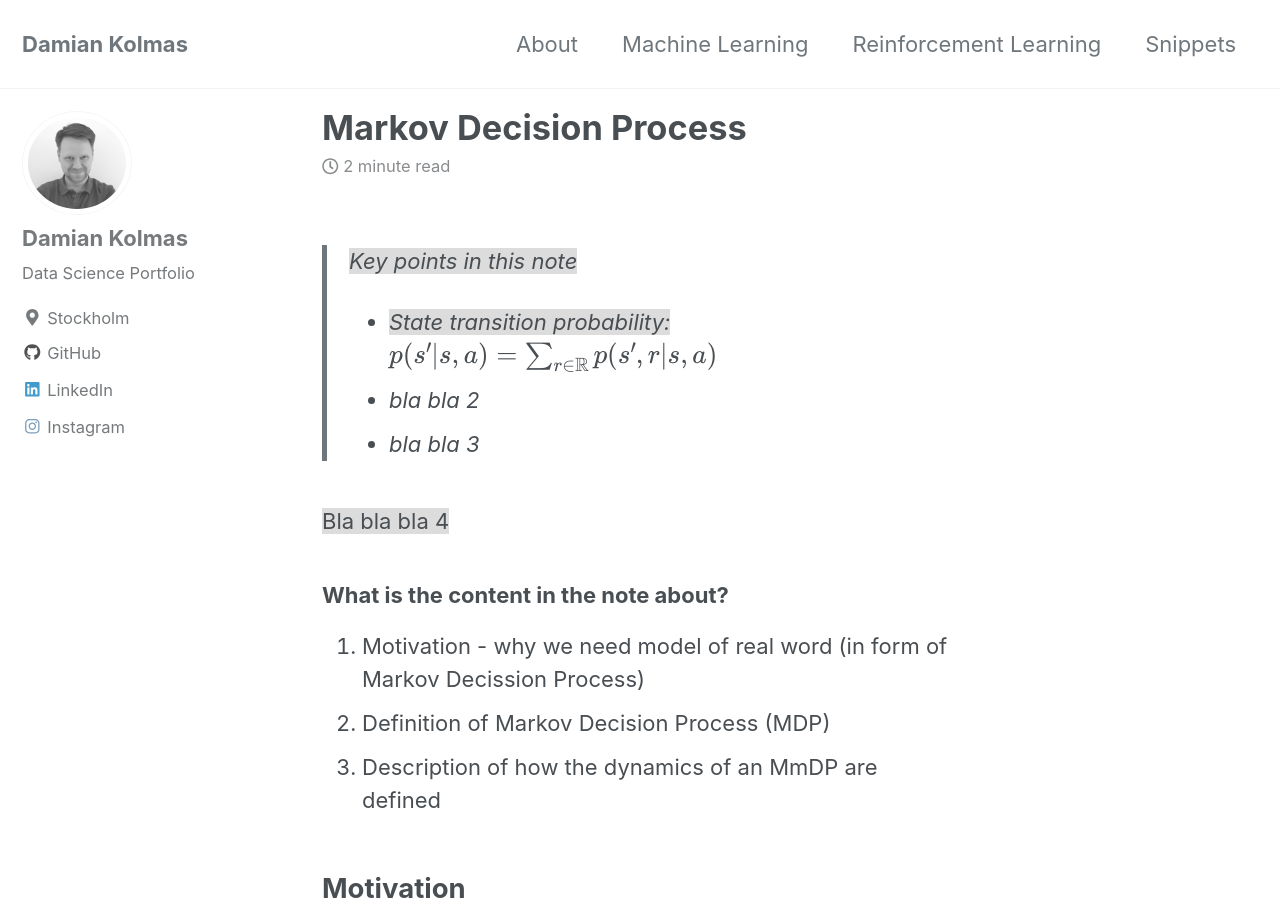
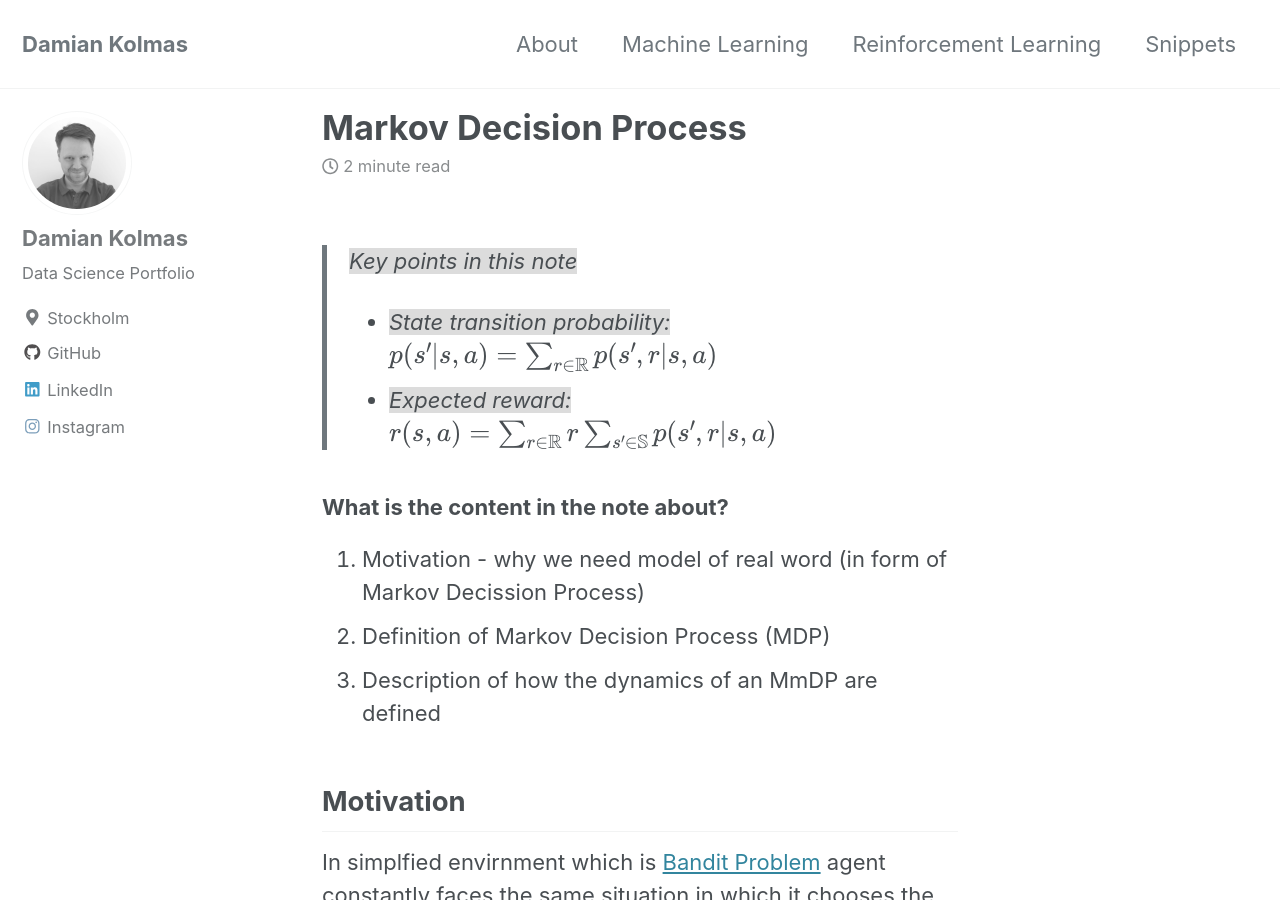
Before and after one commit to DKolmas/DKolmas.github.io, a Jekyll site: the page built from _posts/2019-09-17-Marcov-Decission-Process.md, in a window 1280 px wide and 900 px high. Built offline with Jekyll 4.4.1, drawn with Linux system fonts in a browser that asks for light colours; cached includes are drawn as plain includes; formulas are drawn with MathJax 3; some of the changed text lies outside the part shown.

Commit message:
updating

```diff
--- a/_posts/2019-09-17-Marcov-Decission-Process.md
+++ b/_posts/2019-09-17-Marcov-Decission-Process.md
@@ -10,10 +10,8 @@ mathjax: "true"
 > <span style="background-color:gainsboro">Key points in this note</span>
 > * <span style="background-color:gainsboro">State transition probability:</span>
 $$p(s'|s,a) = \sum_{r\in\mathbb{R}}p(s',r|s,a)$$
-> * bla bla 2
-> * bla bla 3
-
-<span style="background-color:gainsboro">Bla bla bla 4</span>
+> * <span style="background-color:gainsboro">Expected reward:</span>
+$$r(s,a) = \sum_{r\in\mathbb{R}}r\sum_{s'\in\mathbb{S}}p(s',r|s,a)$$
 
 ### What is the content in the note about?
 1. Motivation - why we need model of real word (in form of Markov Decission Process)
@@ -63,3 +61,5 @@ From the four-argument dynamics function, p, one can compute anything else one m
 $$p(s'|s,a)\doteq Pr\{S_t=s'|S_{t-1}=s, A_{t-1}=a\}=\sum_{r\in\mathbb{R}}p(s',r|s,a)$$
 
 We can also calculate **expected reward**:
+
+$$r(s,a) \doteq \mathbb{E}[R_t | S_{t-1}=s, A_{t-1} = a ] = \sum_{r\in\mathbb{R}}r\sum_{s'\in\mathbb{S}}p(s',r|s,a)$$
```
Also changed, not shown: _posts/2019-08-21-Road-Map-Of-Learning.md (+1 -0 lines).
